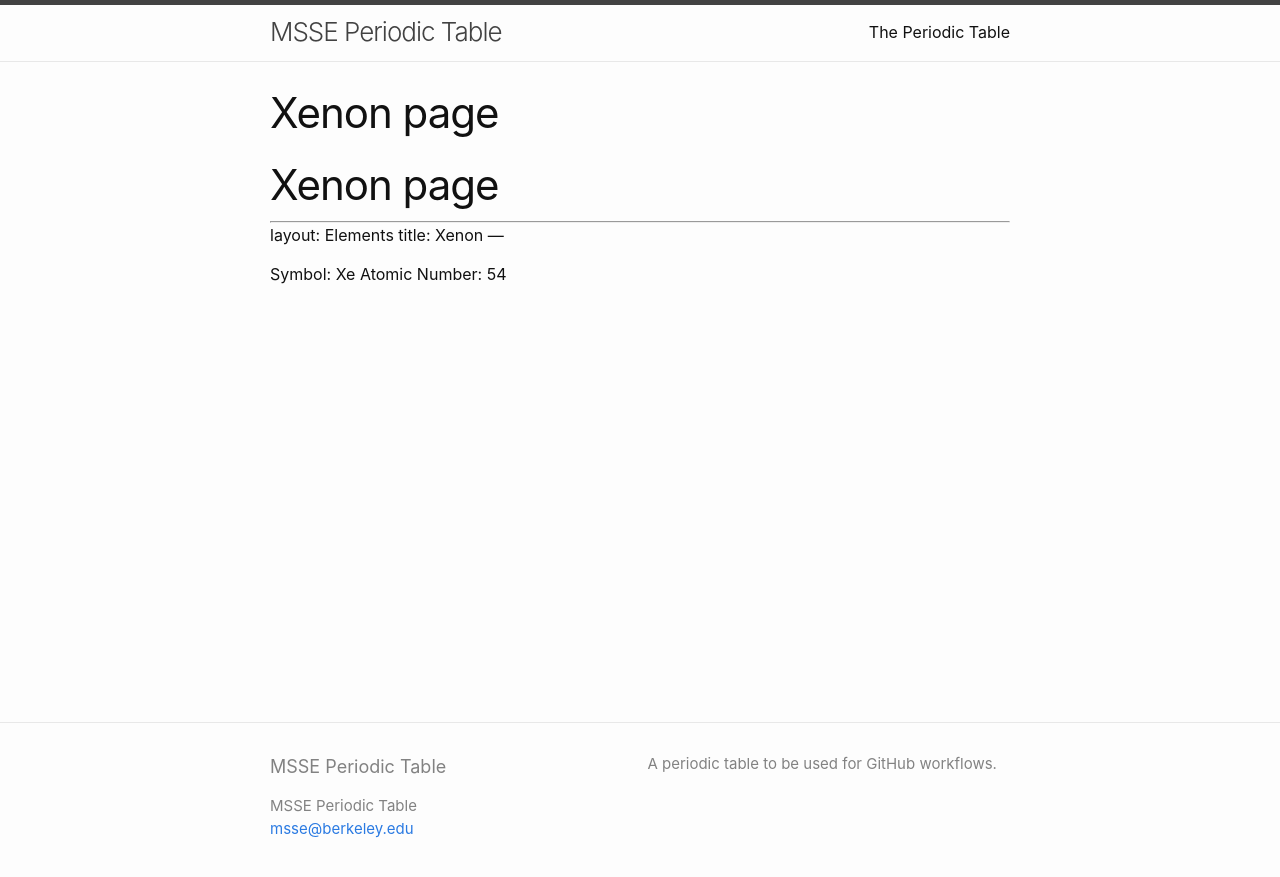
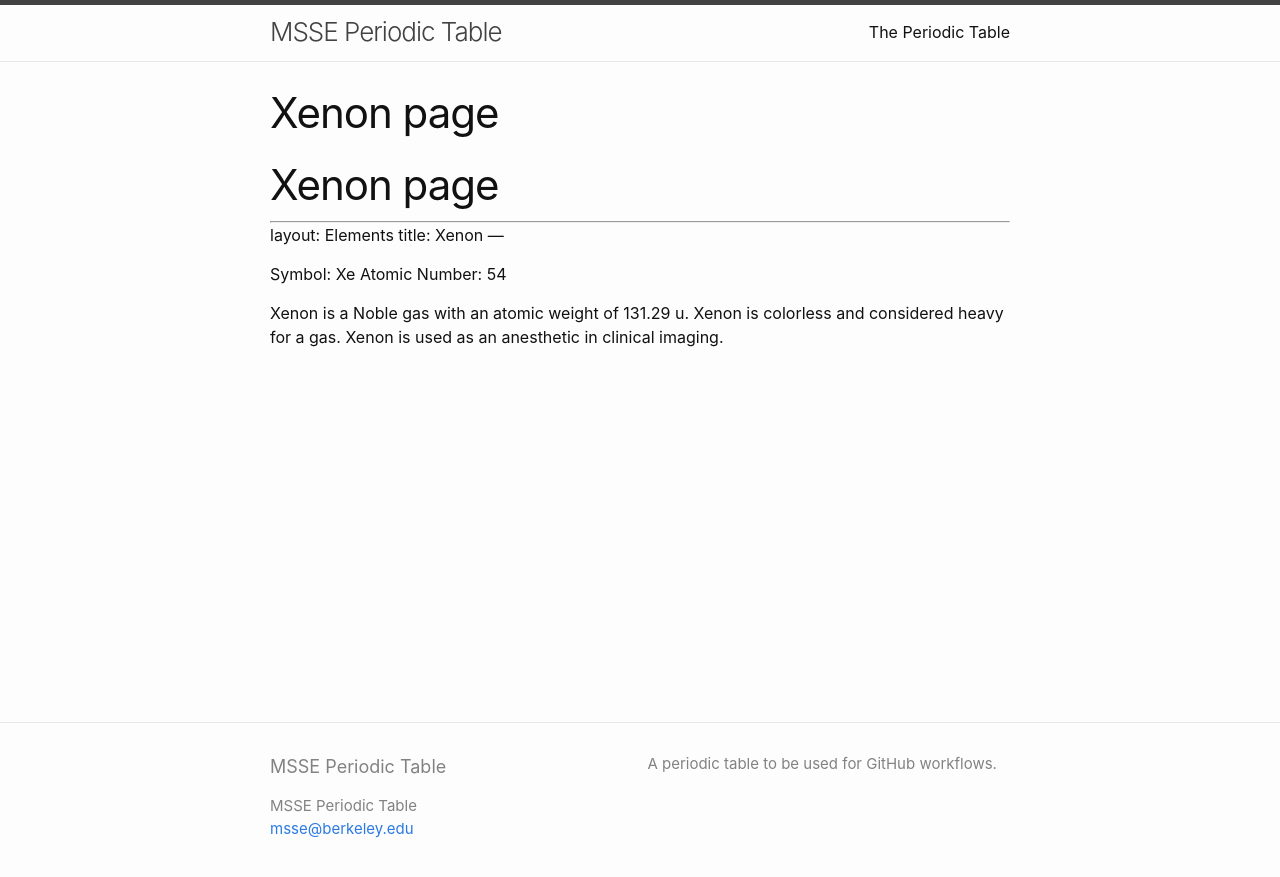
Before and after one commit to msse-chem-280-2024/periodic-table, a Jekyll site: the page built from Xenon.md, in a window 1280 px wide. Shown: the top 877 px of the page. Built offline with Jekyll 4.4.1, drawn with Linux system fonts in a browser that asks for light colours; our own code applies the rules of GitHub Pages for plain Markdown files.

Commit message:
add Xenon to elements page

```diff
--- a/Xenon.md
+++ b/Xenon.md
@@ -7,3 +7,7 @@ title: Xenon
 
 Symbol: Xe
 Atomic Number: 54
+
+Xenon is a Noble gas with an atomic weight of 131.29 u.
+Xenon is colorless and considered heavy for a gas.
+Xenon is used as an anesthetic in clinical imaging.
```
